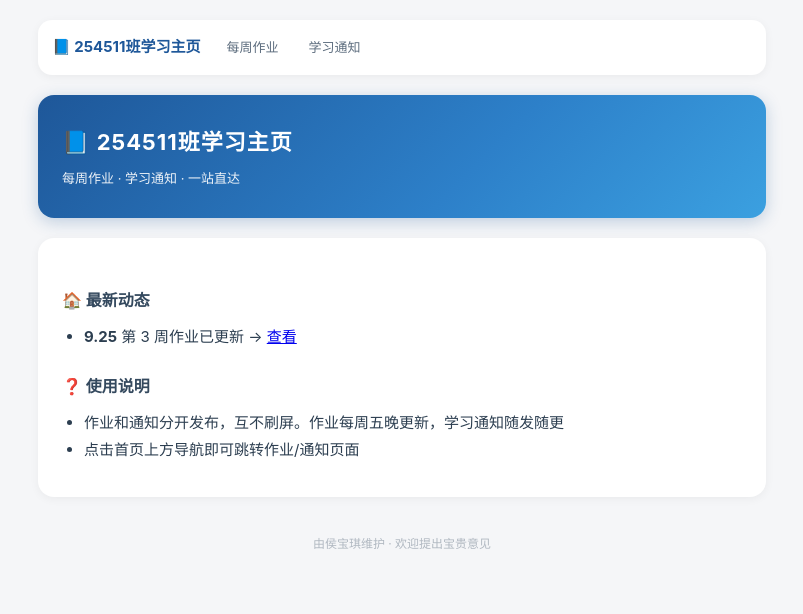
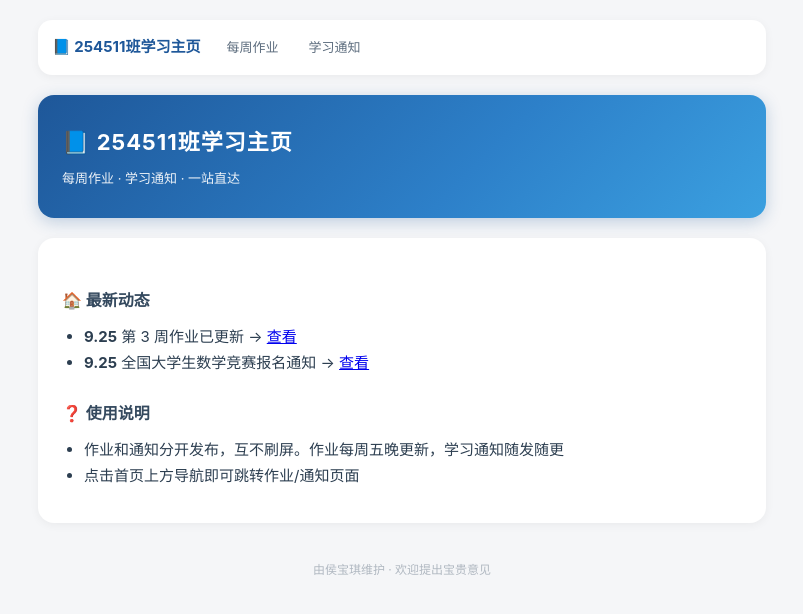
Before and after one commit to BertAGT/254511-Notifications, a Jekyll site: the page built from index.md, in a window 1280 px wide. Shown: the top 614 px of the page, without its empty margins (238-1041 px from the left). Built offline with Jekyll 4.4.1, drawn with Linux system fonts in a browser that asks for light colours.

Commit message:
Add competition registration notice to index.md

```diff
--- a/index.md
+++ b/index.md
@@ -10,6 +10,7 @@ show_banner: true
 ## 🏠 最新动态
 
 - **9.25** 第 3 周作业已更新 → [查看](homework.html)
+- **9.25** 全国大学生数学竞赛报名通知 → [查看](notices.html)
 
 ## ❓ 使用说明
 
```
